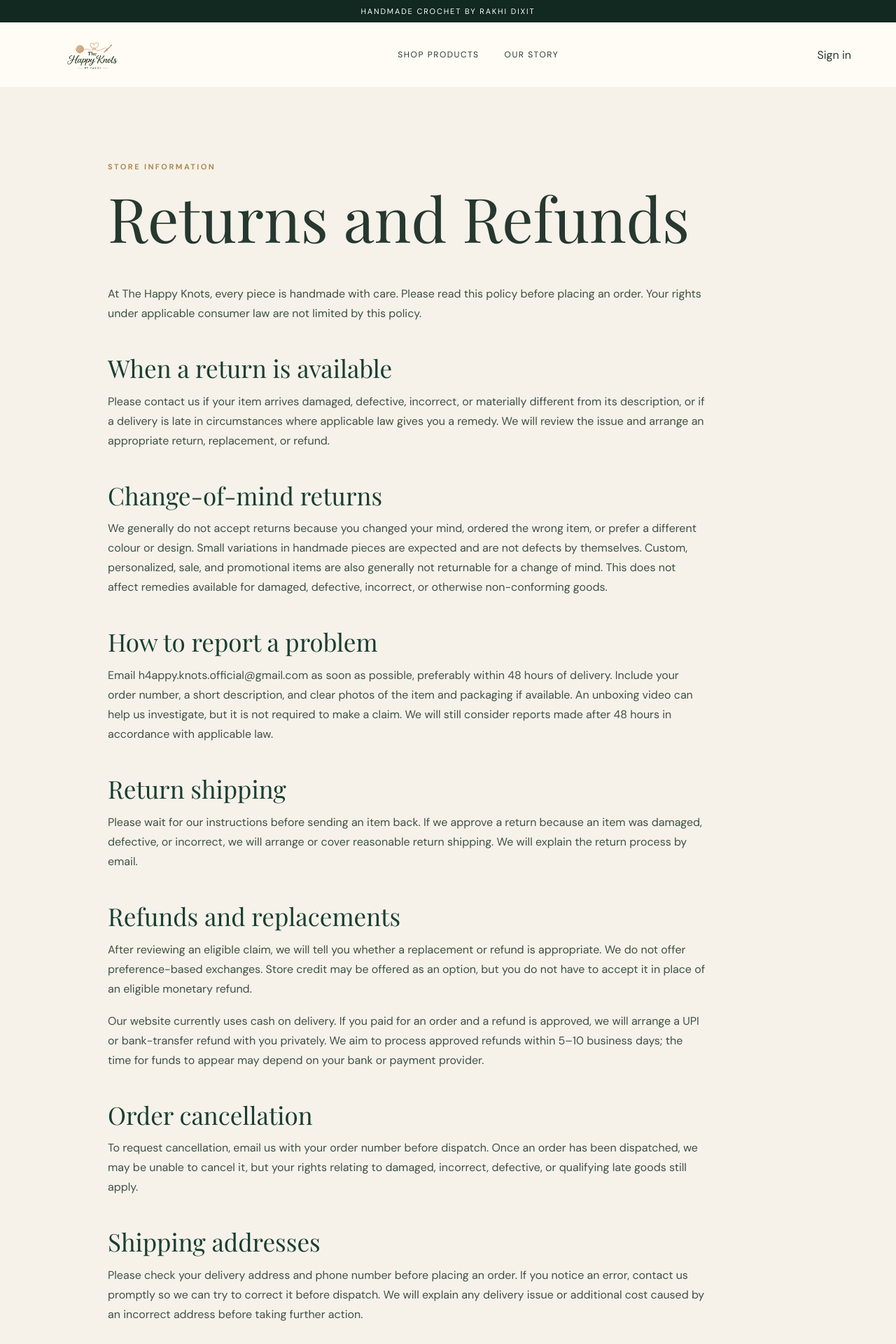
After one commit to SuspiciousChip/happy-knots-shop, a Flask app: template frontend/templates/returns.html in a window 1280 px wide. The commit adds this page. Shown: the top 1920 px of the page at 70% size. Run offline with Flask 3, Linux system fonts and the light colour scheme; the template is opened without the code that fills it, so the values that code supplies are empty.

Commit message:
Add Happy Knots returns and refunds policy

```diff
--- a/backend/server.js
+++ b/backend/server.js
@@ -97,6 +97,7 @@ app.get('/contact', (_req, res) => render(res, 'contact.html'));
 app.get('/terms', (_req, res) => render(res, 'terms.html'));
 app.get('/privacy', (_req, res) => render(res, 'privacy.html'));
 app.get('/shipping', (_req, res) => render(res, 'shipping.html'));
+app.get('/returns', (_req, res) => render(res, 'returns.html'));
 app.get('/shop', wrap(async (req, res) => {
   const listing = (await catalog(true)).map(publicProduct);
   const tag = tagNames.includes(req.query.category) ? req.query.category : null;
--- a/frontend/templates/footer.html
+++ b/frontend/templates/footer.html
@@ -12,7 +12,7 @@
       <a href="/terms">Terms and conditions</a>
       <a href="/privacy">Privacy policy</a>
       <a href="/shipping">Shipping policy</a>
-      <span class="footer-pending" title="Page coming soon">Returns and refunds</span>
+      <a href="/returns">Returns and refunds</a>
       <a href="/contact">Contact information</a>
       <a href="mailto:h4appy.knots.official@gmail.com">h4appy.knots.official@gmail.com</a>
     </div>
--- /dev/null
+++ b/frontend/templates/returns.html
@@ -0,0 +1,38 @@
+{% extends 'base.html' %}
+{% block title %}Returns and Refunds | The Happy Knots{% endblock %}
+{% block body %}
+<div class="announcement">Handmade crochet by Rakhi Dixit</div>
+<header class="site-header"><a href="/" class="logo"><img src="/static/assets/happy-knots-logo.png" alt="The Happy Knots"></a><nav><a href="/shop">Shop products</a><a href="/#story">Our story</a></nav><a href="{{ '/account' if customer else '/account/login' }}">{{ 'My account' if customer else 'Sign in' }}</a></header>
+<main class="legal-page wrap">
+  <span class="eyebrow">Store information</span>
+  <h1>Returns and Refunds</h1>
+  <div class="legal-copy">
+    <p>At The Happy Knots, every piece is handmade with care. Please read this policy before placing an order. Your rights under applicable consumer law are not limited by this policy.</p>
+
+    <h2>When a return is available</h2>
+    <p>Please contact us if your item arrives damaged, defective, incorrect, or materially different from its description, or if a delivery is late in circumstances where applicable law gives you a remedy. We will review the issue and arrange an appropriate return, replacement, or refund.</p>
+
+    <h2>Change-of-mind returns</h2>
+    <p>We generally do not accept returns because you changed your mind, ordered the wrong item, or prefer a different colour or design. Small variations in handmade pieces are expected and are not defects by themselves. Custom, personalized, sale, and promotional items are also generally not returnable for a change of mind. This does not affect remedies available for damaged, defective, incorrect, or otherwise non-conforming goods.</p>
+
+    <h2>How to report a problem</h2>
+    <p>Email <a href="mailto:h4appy.knots.official@gmail.com">h4appy.knots.official@gmail.com</a> as soon as possible, preferably within 48 hours of delivery. Include your order number, a short description, and clear photos of the item and packaging if available. An unboxing video can help us investigate, but it is not required to make a claim. We will still consider reports made after 48 hours in accordance with applicable law.</p>
+
+    <h2>Return shipping</h2>
+    <p>Please wait for our instructions before sending an item back. If we approve a return because an item was damaged, defective, or incorrect, we will arrange or cover reasonable return shipping. We will explain the return process by email.</p>
+
+    <h2>Refunds and replacements</h2>
+    <p>After reviewing an eligible claim, we will tell you whether a replacement or refund is appropriate. We do not offer preference-based exchanges. Store credit may be offered as an option, but you do not have to accept it in place of an eligible monetary refund.</p>
+    <p>Our website currently uses cash on delivery. If you paid for an order and a refund is approved, we will arrange a UPI or bank-transfer refund with you privately. We aim to process approved refunds within 5–10 business days; the time for funds to appear may depend on your bank or payment provider.</p>
+
+    <h2>Order cancellation</h2>
+    <p>To request cancellation, email us with your order number before dispatch. Once an order has been dispatched, we may be unable to cancel it, but your rights relating to damaged, incorrect, defective, or qualifying late goods still apply.</p>
+
+    <h2>Shipping addresses</h2>
+    <p>Please check your delivery address and phone number before placing an order. If you notice an error, contact us promptly so we can try to correct it before dispatch. We will explain any delivery issue or additional cost caused by an incorrect address before taking further action.</p>
+
+    <h2>Contact us</h2>
+    <p>The Happy Knots<br>Email: <a href="mailto:h4appy.knots.official@gmail.com">h4appy.knots.official@gmail.com</a><br>Address: B3, Snn Raj Etternia, near Tcis Silver County Road, Haralur, Bengaluru, Karnataka, India</p>
+  </div>
+</main>
+{% endblock %}
--- a/frontend/templates/shipping.html
+++ b/frontend/templates/shipping.html
@@ -34,7 +34,7 @@
     <p>High order volume, weather, holidays, and carrier issues may delay delivery. If we know of a significant delay, we will contact you using the email address or phone number on your order.</p>
 
     <h2>Damaged or missing parcels</h2>
-    <p>If your parcel arrives damaged, an item is missing, or the parcel is lost in transit, email <a href="mailto:h4appy.knots.official@gmail.com">h4appy.knots.official@gmail.com</a> with your order details and photos of the item and packaging if available. An unboxing video can help us investigate but is not required to contact us. Please keep the packaging while we review the issue. We will assess the problem and explain the available remedy in line with applicable law.</p>
+    <p>If your parcel arrives damaged, an item is missing, or the parcel is lost in transit, email <a href="mailto:h4appy.knots.official@gmail.com">h4appy.knots.official@gmail.com</a> with your order details and photos of the item and packaging if available. An unboxing video can help us investigate but is not required to contact us. Please keep the packaging while we review the issue. See our <a href="/returns">returns and refunds policy</a> for the next steps.</p>
   </div>
 </main>
 {% endblock %}
--- a/frontend/templates/terms.html
+++ b/frontend/templates/terms.html
@@ -29,13 +29,13 @@
   <p>We shall not be liable for any modification, price change, suspension, or discontinuance of the Service.</p>
   <h2>SECTION 5 – PRODUCTS OR SERVICES</h2>
   <p>Certain products or services may be available exclusively online and may have limited quantities.</p>
-  <p>Products are subject to return or refund only according to our Return &amp; Refund Policy.</p>
+  <p>Returns and refunds are described in our <a href="/returns">Returns and Refunds Policy</a>, subject to applicable law.</p>
   <p>We make every effort to display product colors and images accurately; however, we cannot guarantee that your device display will accurately reflect actual colors.</p>
   <p>We reserve the right to limit sales of products or services to any individual, region, or jurisdiction on a case-by-case basis.</p>
   <h2>SECTION 6 – BILLING &amp; ACCOUNT INFORMATION</h2>
   <p>We reserve the right to refuse or cancel any order placed with us.</p>
   <p>You agree to provide current, complete, and accurate purchase and account information for all orders placed on our store.</p>
-  <p>For more details, please review our Return &amp; Refund Policy.</p>
+  <p>For more details, please review our <a href="/returns">Returns and Refunds Policy</a>.</p>
   <h2>SECTION 7 – THIRD-PARTY SERVICES &amp; LINKS</h2>
   <p>Certain content, products, and services available through our website may include materials from third parties.</p>
   <p>We are not responsible for examining or evaluating third-party content, websites, or services and shall not be liable for any third-party materials or transactions.</p>
```
Also changed, not shown: node-tests/migration.test.js (+7 -0 lines).
